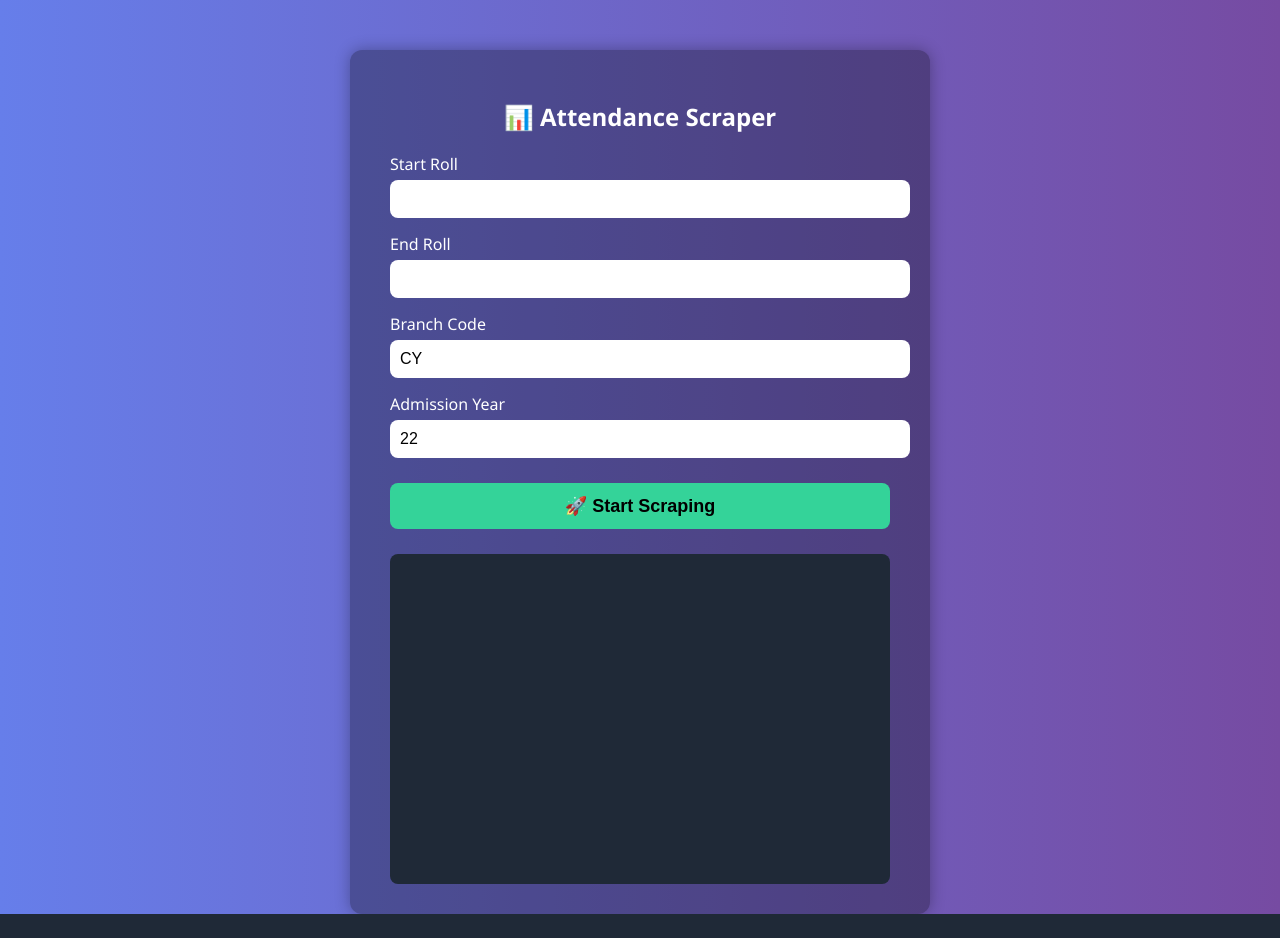
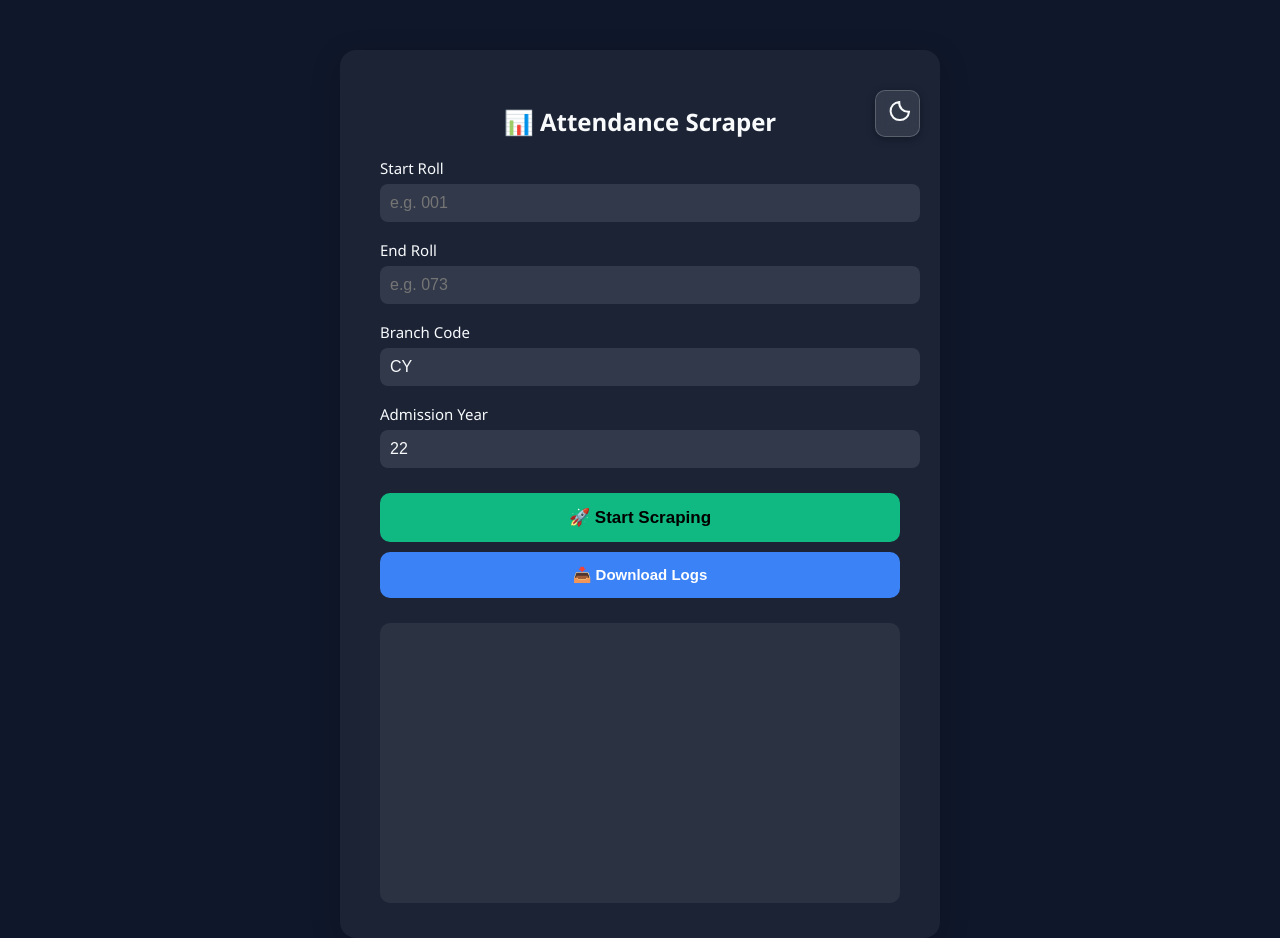
Before and after one commit to iajayyadav/ERP-Attendance, a Flask app: page / in a window 1280 px wide. Before the commit the page ends 914 px from the top, so only its background shows below. Run offline with Flask 3, Linux system fonts and the light colour scheme.

Commit message:
ui improvement and progress bar

```diff
--- a/templates/index.html
+++ b/templates/index.html
@@ -1,108 +1,187 @@
 <!DOCTYPE html>
 <html lang="en">
 <head>
-    <meta charset="UTF-8">
-    <meta name="viewport" content="width=device-width, initial-scale=1.0" />
+  <meta charset="UTF-8" />
+  <meta name="viewport" content="width=device-width, initial-scale=1.0"/>
   <title>Real-Time Attendance Scraper</title>
   <style>
+    :root {
+      --bg: #f0f0f0;
+      --text: #1f2937;
+      --card: #ffffff;
+      --input-bg: #f5f5f5;
+      --accent: #34d399;
+      --log-bg: #eeeeee;
+    }
+
+    [data-theme="dark"] {
+      --bg: #0f172a;
+      --text: #f8fafc;
+      --card: rgba(255,255,255,0.05);
+      --input-bg: rgba(255,255,255,0.1);
+      --accent: #10b981;
+      --log-bg: rgba(255,255,255,0.07);
+    }
+
     body {
       font-family: 'Segoe UI', sans-serif;
-            background: linear-gradient(to right, #667eea, #764ba2);
-            color: #fff;
+      background: var(--bg);
+      color: var(--text);
+      margin: 0;
       display: flex;
       justify-content: center;
       align-items: flex-start;
       min-height: 100vh;
       padding-top: 50px;
-            margin: 0;
+      transition: background 0.3s, color 0.3s;
     }
 
     .container {
-            background-color: rgba(0, 0, 0, 0.3);
-            padding: 30px 40px;
-            border-radius: 12px;
-            box-shadow: 0 0 15px rgba(0,0,0,0.3);
-            width: 100%;
-            max-width: 500px;
+      background: var(--card);
+      padding: 35px 40px;
+      border-radius: 16px;
+      box-shadow: 0 8px 30px rgba(0, 0, 0, 0.2);
+      width: 90%;
+      max-width: 520px;
+      animation: slideUp 0.6s ease;
+      position: relative;
     }
 
     h2 {
       text-align: center;
       margin-bottom: 20px;
-            font-weight: 600;
+      font-weight: 700;
     }
 
     label {
       display: block;
-            margin-top: 15px;
-            font-size: 16px;
+      margin-top: 18px;
+      font-size: 15px;
     }
 
     input {
       width: 100%;
       padding: 10px;
+      margin-top: 6px;
+      border-radius: 8px;
       border: none;
-            border-radius: 8px;
-            margin-top: 5px;
+      background: var(--input-bg);
+      color: var(--text);
       font-size: 16px;
+      transition: background 0.3s;
+    }
+
+    input:focus {
+      outline: 2px solid var(--accent);
     }
 
     button {
       width: 100%;
-            padding: 12px;
-            background: #34d399;
-            color: black;
+      padding: 14px;
+      background: var(--accent);
+      color: #000;
       font-weight: bold;
       border: none;
-            border-radius: 8px;
+      border-radius: 10px;
       margin-top: 25px;
-            font-size: 18px;
+      font-size: 17px;
       cursor: pointer;
-            transition: transform 0.2s ease, background 0.3s ease;
+      transition: 0.3s ease;
     }
 
     button:hover {
-            background: #10b981;
       transform: scale(1.03);
     }
 
     #logs {
       margin-top: 25px;
-            background: #1f2937;
+      background: var(--log-bg);
       padding: 15px;
-            border-radius: 8px;
-            height: 300px;
+      border-radius: 10px;
+      height: 250px;
       overflow-y: auto;
-            white-space: pre-wrap;
       font-family: monospace;
       font-size: 14px;
-            animation: fadeIn 0.5s ease;
-        }
-
-        @keyframes fadeIn {
-            from {opacity: 0; transform: translateY(10px);}
-            to {opacity: 1; transform: translateY(0);}
+      white-space: pre-wrap;
     }
 
     .line {
       animation: typeIn 0.4s ease;
     }
 
+    .theme-toggle {
+      position: absolute;
+      top: 15px;
+      right: 20px;
+      width: 45px;
+      cursor: pointer;
+      background: rgba(255, 255, 255, 0.1);
+      border: 1px solid rgba(255, 255, 255, 0.2);
+      color: var(--text);
+      font-size: 18px;
+      padding: 8px 12px;
+      backdrop-filter: blur(6px);
+      box-shadow: 0 2px 8px rgba(0, 0, 0, 0.3);
+      transition: all 0.3s ease;
+    }
+
+    .theme-toggle:hover {
+      background: rgba(255, 255, 255, 0.2);
+      box-shadow: 0 0 12px var(--accent);
+    }
+
+    .spinner {
+      display: none;
+      margin: 10px auto;
+      border: 4px solid #f3f3f3;
+      border-top: 4px solid var(--accent);
+      border-radius: 50%;
+      width: 30px;
+      height: 30px;
+      animation: spin 1s linear infinite;
+    }
+
+    @keyframes spin {
+      to { transform: rotate(360deg); }
+    }
+
     @keyframes typeIn {
       from {opacity: 0;}
       to {opacity: 1;}
     }
+
+    @keyframes slideUp {
+      from {opacity: 0; transform: translateY(20px);}
+      to {opacity: 1; transform: translateY(0);}
+    }
+
+    #downloadBtn {
+      margin-top: 10px;
+      background: #3b82f6;
+      color: white;
+      font-size: 15px;
+    }
+
+    #downloadBtn:hover {
+      background: #2563eb;
+    }
   </style>
 </head>
-<body>
+<body data-theme="dark">
   <div class="container">
+    <button class="theme-toggle" id="themeToggle" aria-label="Toggle theme" onclick="toggleTheme();">
+      <svg id="themeIcon" width="24" height="24" viewBox="0 0 24 24" fill="none" stroke="currentColor" stroke-width="2">
+        <path d="M21 12.79A9 9 0 0111.21 3 7 7 0 0012 21a9 9 0 009-8.21z"></path>
+      </svg>
+    </button>
+
     <h2>📊 Attendance Scraper</h2>
     <form id="scrapeForm">
       <label for="start_roll">Start Roll</label>
-            <input type="number" id="start_roll" required>
+      <input type="number" id="start_roll" placeholder="e.g. 001" required>
 
       <label for="end_roll">End Roll</label>
-            <input type="number" id="end_roll" required>
+      <input type="number" id="end_roll" placeholder="e.g. 073" required>
 
       <label for="branch">Branch Code</label>
       <input type="text" id="branch" maxlength="2" value="CY" required>
@@ -110,41 +189,104 @@
       <label for="year">Admission Year</label>
       <input type="text" id="year" maxlength="2" pattern="\d{2}" value="22" required title="Enter exactly 2 digits">
 
+      <div class="spinner" id="spinner"></div>
+      <button type="submit">🚀 Start Scraping</button>
+      <button type="button" id="downloadBtn">📥 Download Logs</button>
+    </form>
 
-            <button type="submit">🚀 Start Scraping</button>
-        </form>
+    <!-- Progress Bar -->
+    <div id="progressWrapper" style="display:none; margin-top: 20px;">
+      <div style="background: #ddd; border-radius: 8px; height: 20px; overflow: hidden;">
+        <div id="progressBar" style="height: 100%; width: 0%; background: var(--accent); text-align: center; color: black; font-weight: bold; transition: width 0.3s;"></div>
+      </div>
+    </div>
 
     <div id="logs"></div>
   </div>
 
   <script>
+    function toggleTheme() {
+      const body = document.body;
+      const current = body.getAttribute("data-theme");
+      body.setAttribute("data-theme", current === "dark" ? "light" : "dark");
+    }
+
     document.getElementById("scrapeForm").addEventListener("submit", function(e) {
       e.preventDefault();
       const logs = document.getElementById("logs");
       logs.innerHTML = "<div class='line'>🔄 Scraping started...</div>\n";
+      document.getElementById("spinner").style.display = "block";
 
       const start_roll = document.getElementById("start_roll").value;
       const end_roll = document.getElementById("end_roll").value;
       const year = document.getElementById("year").value;
       const branch = document.getElementById("branch").value.toUpperCase();
 
-    const eventSource = new EventSource(
-        `/stream?start_roll=${start_roll}&end_roll=${end_roll}&branch=${branch}&year=${year}`
-    );
+      const progressWrapper = document.getElementById("progressWrapper");
+      const progressBar = document.getElementById("progressBar");
+      progressWrapper.style.display = "block";
+      progressBar.style.width = "0%";
+      progressBar.textContent = "0%";
+
+      const eventSource = new EventSource(`/stream?start_roll=${start_roll}&end_roll=${end_roll}&branch=${branch}&year=${year}`);
 
       eventSource.onmessage = function(e) {
         const newLine = document.createElement("div");
         newLine.className = "line";
         newLine.textContent = e.data;
         logs.appendChild(newLine);
-        logs.scrollTop = logs.scrollHeight; // auto scroll to bottom
+        logs.scrollTop = logs.scrollHeight;
+
+        // Progress Calculation
+        const currentMatch = e.data.match(/(\d{3})$/);
+        if (currentMatch) {
+          const currentRoll = parseInt(currentMatch[1], 10);
+          const total = parseInt(end_roll) - parseInt(start_roll) + 1;
+          const done = currentRoll - parseInt(start_roll) + 1;
+          const percent = Math.min(Math.floor((done / total) * 100), 100);
+          progressBar.style.width = percent + "%";
+          progressBar.textContent = percent + "%";
+        }
       };
 
       eventSource.addEventListener("done", function() {
         eventSource.close();
+        document.getElementById("spinner").style.display = "none";
+        progressBar.textContent = "Completed";
       });
     });
 
+    document.getElementById("downloadBtn").addEventListener("click", function () {
+      const logs = document.getElementById("logs").textContent;
+      const blob = new Blob([logs], { type: "text/plain;charset=utf-8" });
+      const link = document.createElement("a");
+      link.href = URL.createObjectURL(blob);
+      link.download = "scrape_logs.txt";
+      document.body.appendChild(link);
+      link.click();
+      document.body.removeChild(link);
+    });
+
+    const themeToggle = document.getElementById("themeToggle");
+    const themeIcon = document.getElementById("themeIcon");
+    let darkMode = true;
+
+    themeToggle.addEventListener("click", () => {
+      document.body.classList.toggle("light-theme");
+      darkMode = !darkMode;
+
+      themeIcon.innerHTML = darkMode
+        ? `<path d="M21 12.79A9 9 0 0111.21 3 7 7 0 0012 21a9 9 0 009-8.21z"></path>`
+        : `<circle cx="12" cy="12" r="5"></circle>
+           <line x1="12" y1="1" x2="12" y2="3"></line>
+           <line x1="12" y1="21" x2="12" y2="23"></line>
+           <line x1="4.22" y1="4.22" x2="5.64" y2="5.64"></line>
+           <line x1="18.36" y1="18.36" x2="19.78" y2="19.78"></line>
+           <line x1="1" y1="12" x2="3" y2="12"></line>
+           <line x1="21" y1="12" x2="23" y2="12"></line>
+           <line x1="4.22" y1="19.78" x2="5.64" y2="18.36"></line>
+           <line x1="18.36" y1="5.64" x2="19.78" y2="4.22"></line>`;
+    });
   </script>
 </body>
 </html>
```
Lines whose indentation alone changed are shown as unchanged.
